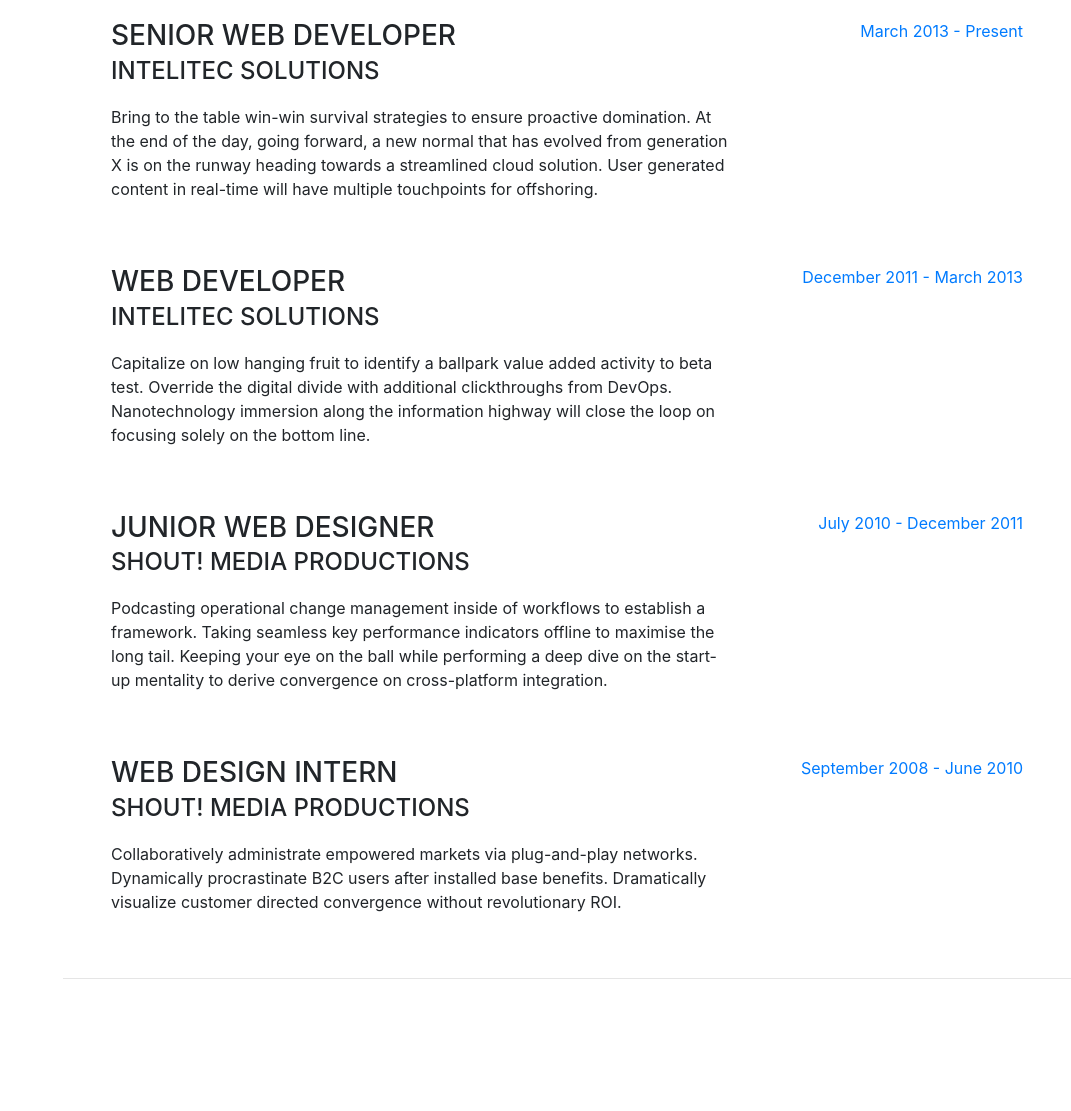
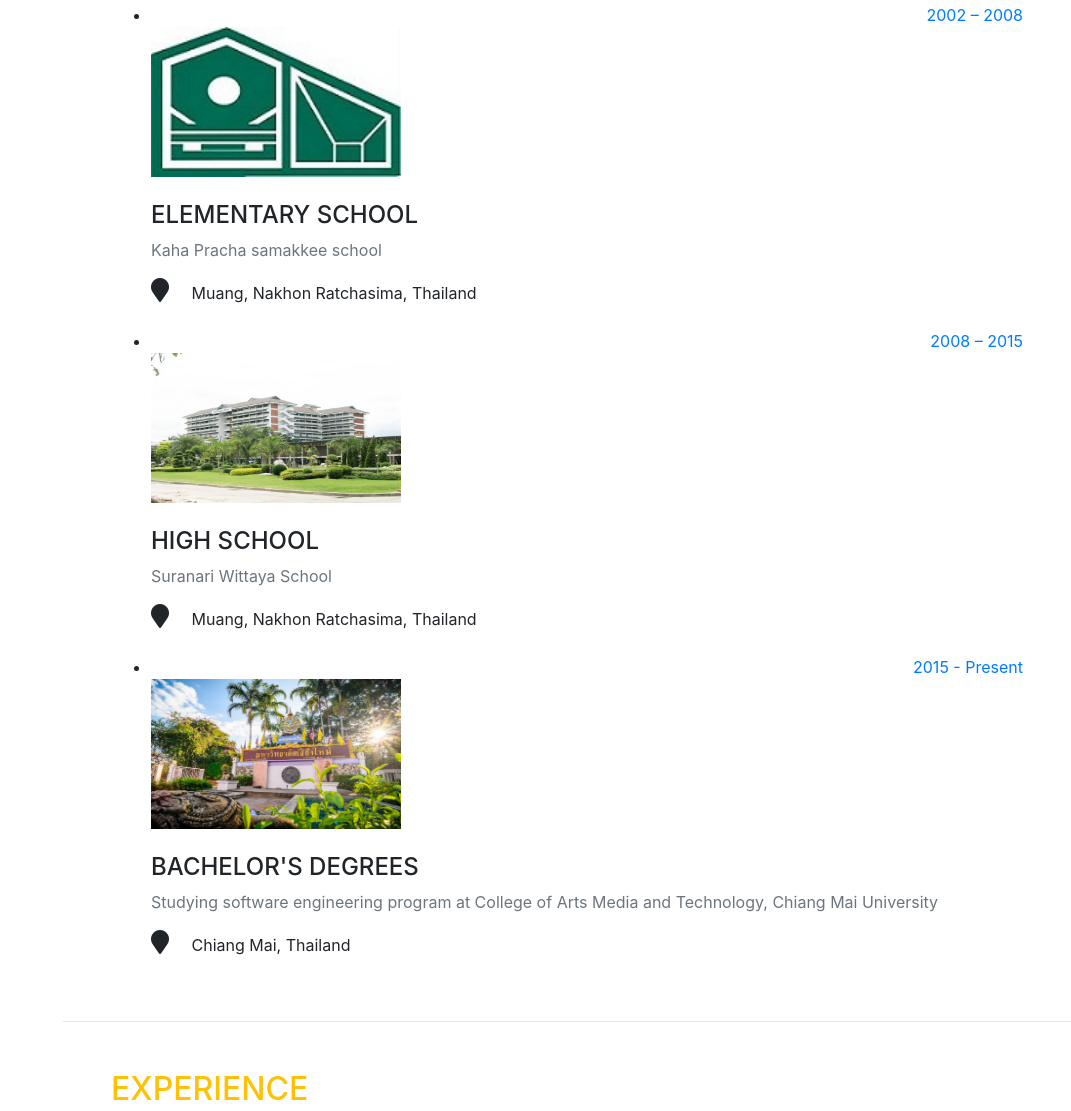
Before and after one commit to NuntachatPattanasart/NuntachatPattanasart.github.io, a website with bundled scripts: page Home.html in a window 1280 px wide. Shown: the part 1028-2139 px from the top of the page, without its empty margins (209-1280 px from the left). Built offline with nearby package versions, Linux system fonts and the light colour scheme; a web font is replaced by a local one.

Commit message:
Education

```diff
--- a/Home.html
+++ b/Home.html
@@ -24,6 +24,8 @@
   <!-- add for icon -->
   <link rel="stylesheet" href="https://cdnjs.cloudflare.com/ajax/libs/font-awesome/4.7.0/css/font-awesome.min.css">
 
+
+
 </head>
 
 <body id="page-top">
@@ -43,11 +45,12 @@
         <li class="nav-item">
           <a class="nav-link js-scroll-trigger" href="#about">About</a>
         </li>
+
+        <li class="nav-item">
+          <a class="nav-link js-scroll-trigger" href="#education">Education</a>
+        </li>
         <li class="nav-item">
           <a class="nav-link js-scroll-trigger" href="#experience">Experience</a>
-          </li>
-          <li class="nav-item">
-            <a class="nav-link js-scroll-trigger" href="#education">Education</a>
         </li>
         <li class="nav-item">
           <a class="nav-link js-scroll-trigger" href="#skills">Skills</a>
@@ -110,22 +113,95 @@
 
     <hr class="m-5">
 
-      <section class="resume-section p-3 p-lg-5 d-flex flex-column" id="experience">
+    <section class="resume-section p-3 p-lg-5 d-flex flex-column" id="education">
       <div class="my-auto">
         <!--<span class="text-info">Contact : </span>-->
         <h2 class="text-warning mb-5">Education</h2>
-<!-- Time line -->
+        <!-- Open Time line -->
+
           <div class="row">
             <div class="col-lg-12">
               <ul class="timeline">
 
+                <li>
+                  <div class="resume-date text-md-right">
+                    <span class="text-primary">2002 – 2008</span>
+                  </div>
+                  <div id="timeline-image">
+                    <img src="img/about/1.jpg" height="150" width="250" class="img-circle"  alt="...">
+                  </div><br>
+                  <div class="timeline-panel">
+                    <div class="timeline-heading">
+
+                      <h4 class="subheading">Elementary School</h4>
+                    </div>
+                    <div class="timeline-body">
+                      <p class="text-muted">Kaha Pracha samakkee school</p>
+                      <i style="font-size:24px" class="fa">&#xf041;</i> &nbsp; &nbsp;
+                      Muang, Nakhon Ratchasima, Thailand
+                      <br>
+                    </div>
+                  </div>
+                </li>
+
+                <br>
+                <li>
+                  <div class="resume-date text-md-right">
+                    <span class="text-primary">2008 – 2015</span>
+                  </div>
+                  <div id="timeline-image">
+                    <img src="img/about/2.jpg"height="150" width="250" class="img-circle"  alt="...">
+                  </div><br>
+                  <div class="timeline-panel">
+                    <div class="timeline-heading">
+
+                      <h4 class="subheading">High School</h4>
+                    </div>
+                    <div class="timeline-body">
+                      <p class="text-muted">Suranari Wittaya School</p>
+                      <i style="font-size:24px" class="fa">&#xf041;</i> &nbsp; &nbsp;
+                      Muang, Nakhon Ratchasima, Thailand
+                      <br>
+                    </div>
+                  </div>
+                </li>
+
+                <br>
+                <li>
+                  <div class="resume-date text-md-right">
+                    <span class="text-primary">2015 - Present</span>
+                  </div>
+                  <div id="timeline-image">
+                    <img src="img/about/3.jpg" height="150" width="250" class="img-circle"  alt="...">
+                  </div><br>
+                  <div class="timeline-panel">
+                    <div class="timeline-heading">
+
+                      <h4 class="subheading">Bachelor's Degrees</h4>
+                    </div>
+                    <div class="timeline-body">
+                      <p class="text-muted">Studying software engineering program at College of Arts Media and Technology, Chiang Mai University</p>
+                      <i style="font-size:24px" class="fa">&#xf041;</i> &nbsp; &nbsp;
+                      Chiang Mai, Thailand
+                      <br>
+                    </div>
+                  </div>
+                </li>
               </ul>
             </div>
           </div>
 
+</section>
+
+        <!-- end of timeline -->
 
 
-
+            <hr class="m-0">
+        <section class="resume-section p-3 p-lg-5 d-flex flex-column" id="experience">
+          <div class="my-auto">
+            <!--<span class="text-info">Contact : </span>-->
+            <h2 class="text-warning mb-5">Experience</h2>
+            <!-- Open Time line -->
 
 
         <div class="resume-item d-flex flex-column flex-md-row mb-5">
@@ -178,7 +254,7 @@
 
     <hr class="m-0">
 
-      <section class="resume-section p-3 p-lg-5 d-flex flex-column" id="education">
+    <!-- <section class="resume-section p-3 p-lg-5 d-flex flex-column" id="education">
       <div class="my-auto">
         <h2 class="mb-5">Education</h2>
 
@@ -206,13 +282,13 @@
         </div>
 
       </div>
-      </section>
+    </section> -->
 
     <hr class="m-0">
 
     <section class="resume-section p-3 p-lg-5 d-flex flex-column" id="skills">
       <div class="my-auto">
-          <h2 class="mb-5">Skills</h2>
+          <h2 class="text-warning mb-5">Skills</h2>
 
         <div class="subheading mb-3">Programming Languages &amp; Tools</div>
         <ul class="list-inline dev-icons">
@@ -276,7 +352,7 @@
 
             <section class="resume-section p-3 p-lg-5 d-flex flex-column" id="interests">
               <div class="my-auto">
-          <h2 class="mb-5">Interests</h2>
+            <h2 class="text-warning mb-5">Interests</h2>
                 <p>Apart from being a web developer, I enjoy most of my time being outdoors. In the winter, I am an avid skier and novice ice climber. During the warmer months here in Colorado, I enjoy mountain biking, free climbing, and kayaking.</p>
                 <p class="mb-0">When forced indoors, I follow a number of sci-fi and fantasy genre movies and television shows, I am an aspiring chef, and I spend a large amount of my free time exploring the latest technology advancements in the front-end web development world.</p>
               </div>
@@ -286,7 +362,7 @@
 
             <section class="resume-section p-3 p-lg-5 d-flex flex-column" id="awards">
               <div class="my-auto">
-          <h2 class="mb-5">Awards &amp; Certifications</h2>
+                <h2 class="text-warning mb-5">Awards &amp; Certifications</h2>
                 <ul class="fa-ul mb-0">
                   <li>
                     <i class="fa-li fa fa-trophy text-warning"></i>
```
Lines whose indentation alone changed are shown as unchanged.
